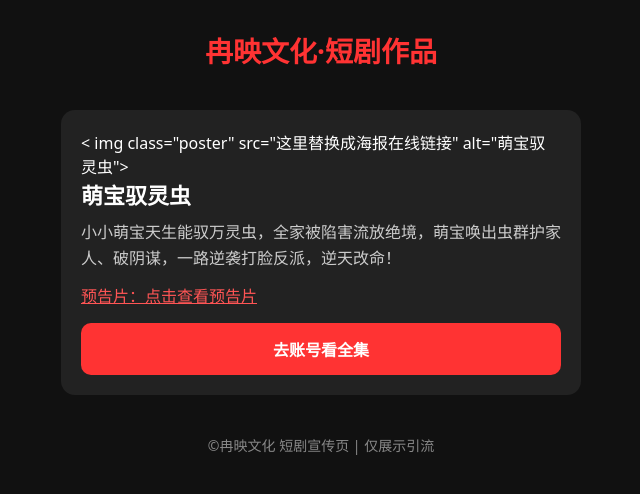
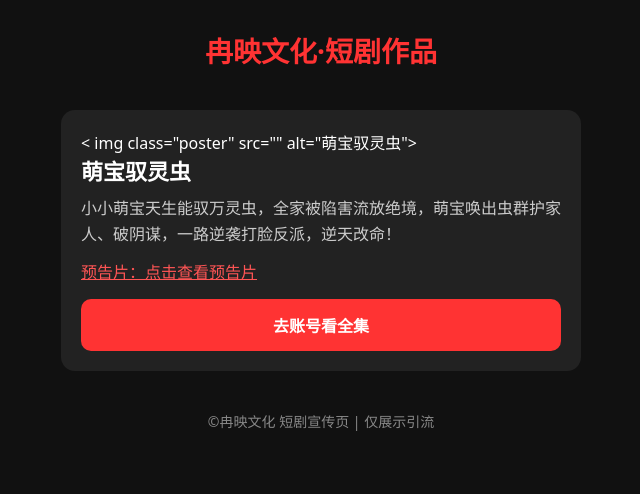
Before and after one commit to lxr1521/ranyingwenhua, a plain HTML site: page index.html in a window 1280 px wide. Shown: the whole page, without its empty margins (319-959 px from the left). Drawn offline with Linux system fonts and the light colour scheme.

Commit message:
Update image and link placeholders in index.html

```diff
--- a/index.html
+++ b/index.html
@@ -20,13 +20,13 @@
 <body>
     <h1>冉映文化·短剧作品</h1>
     <div class="card">
-        < img class="poster" src="这里替换成海报在线链接" alt="萌宝驭灵虫">
+        < img class="poster" src="" alt="萌宝驭灵虫">
         <div class="title">萌宝驭灵虫</div>
         <div class="desc">
             小小萌宝天生能驭万灵虫，全家被陷害流放绝境，萌宝唤出虫群护家人、破阴谋，一路逆袭打脸反派，逆天改命！
         </div>
-        <a class="trailer" href=" ">预告片：点击查看预告片</a >
-        <a class="btn" href="这里替换全集账号链接">去账号看全集</a >
+        <a class="trailer" href="">预告片：点击查看预告片</a >
+        <a class="btn" href="">去账号看全集</a >
     </div>
     <footer>©冉映文化 短剧宣传页 | 仅展示引流</footer>
 </body>
```
